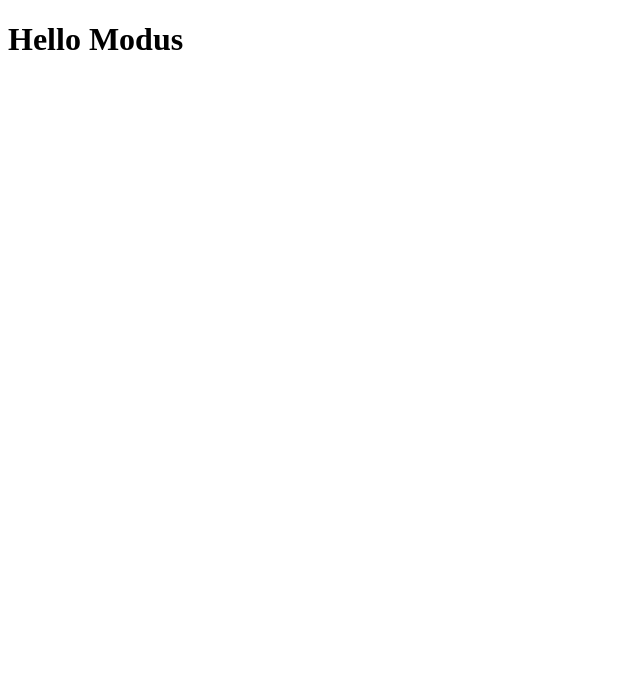
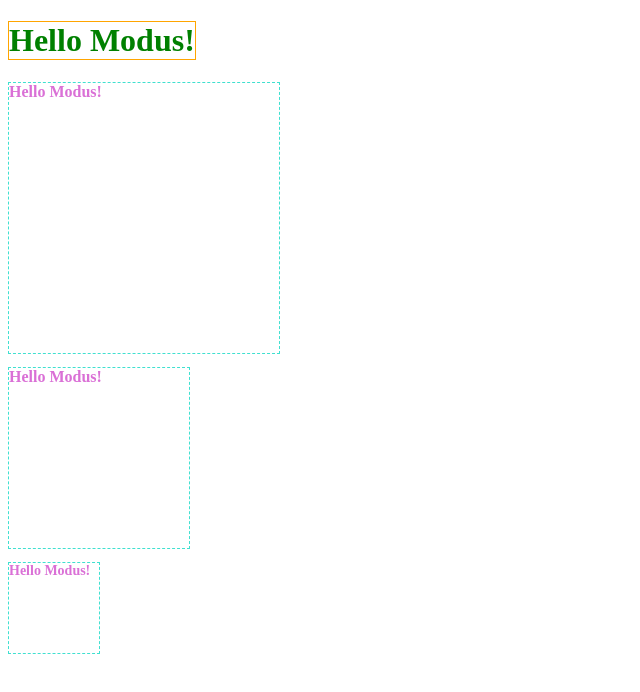
Before and after one commit to modus-andreiTosa/01-react-crash-course, a React (Vite) app: page / in a window 1280 px wide. Shown: the top 692 px of the page, without its empty margins (0-640 px from the left). Built offline with nearby package versions, Linux system fonts and the light colour scheme.

Commit message:
basic styles in React

```diff
--- a/src/App.tsx
+++ b/src/App.tsx
@@ -1,9 +1,46 @@
+import './app.css';
+
 const BasicComponent = (props: { children: JSX.Element | null }) =>
   props.children;
 
 function App() {
-  const element = <h1>Hello Modus</h1>;
-  return <BasicComponent>{element}</BasicComponent>;
+  // There are multiple ways to add style in React.
+  // The most basic one is to use the style attribute.
+  // The style attribute accepts an object with camelCased properties rather than a CSS string.
+  // Since the style object is plain JavaScript, hyphenated properties are not supported.
+  const inlineStyledElement = (
+    <h1
+      style={{
+        color: 'green',
+        borderWidth: '1px',
+        borderColor: 'orange',
+        borderStyle: 'solid',
+        width: 'fit-content',
+      }}
+    >
+      Hello Modus!
+    </h1>
+  );
+  // We can also symply use classes just like we do in HTML.
+  // We do need to use the className attribute instead of class. This is because class is a reserved word in JavaScript.
+  const styledElement = (
+    <h1 className="styled-element box--large">Hello Modus!</h1>
+  );
+  const mediumHeading = (
+    <h2 className="styled-element box--medium">Hello Modus!</h2>
+  );
+  const smallHeading = (
+    <h2 className="styled-element box--small">Hello Modus!</h2>
+  );
+  // Using the className attribute, we can reuse the same class in multiple elements and mix and match multiple classes.
+  return (
+    <div>
+      <BasicComponent>{inlineStyledElement}</BasicComponent>
+      <BasicComponent>{styledElement}</BasicComponent>
+      <BasicComponent>{mediumHeading}</BasicComponent>
+      <BasicComponent>{smallHeading}</BasicComponent>
+    </div>
+  );
 }
 
 export default App;
--- /dev/null
+++ b/src/app.css
@@ -0,0 +1,22 @@
+.styled-element {
+    color: orchid;
+    border-width: 1px;
+    border-style: dashed;
+    border-color: turquoise;
+}
+
+.box--large {
+    width: 270px;
+    height: 270px;
+    font-size: inherit;
+  }
+.box--medium {
+    width: 180px;
+    height: 180px;
+    font-size: 16px;
+  }
+.box--small {
+    width: 90px;
+    height: 90px;
+    font-size: 14px;
+}
```
